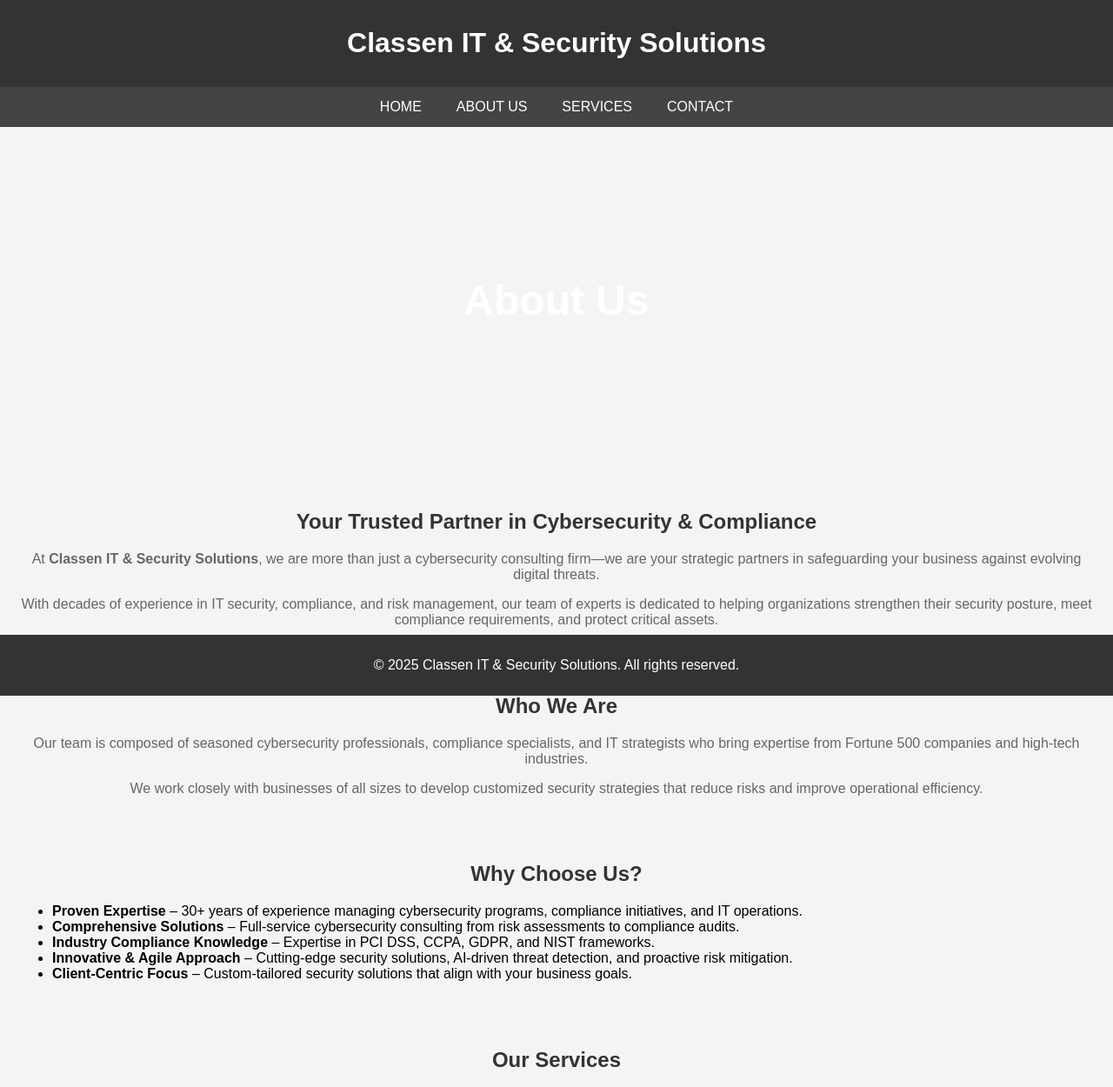
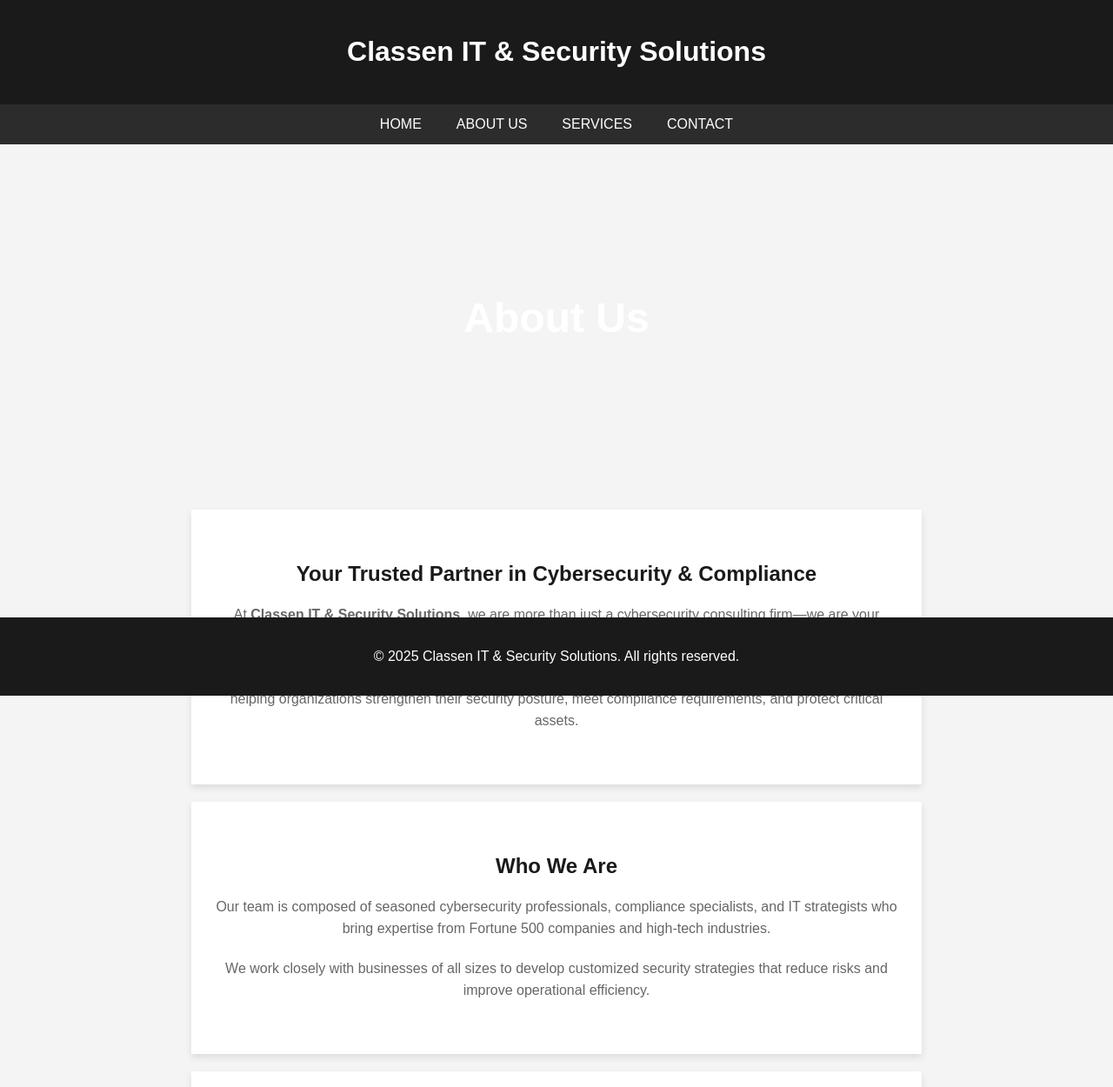
Before and after one commit to alexclage/alexclage.github.io, a plain HTML site: page about.html in a window 1280 px wide. Shown: the top 1250 px of the page at 87% size. Drawn offline with Linux system fonts and the light colour scheme.

Commit message:
spruce up and reformat

```diff
--- a/index.css
+++ b/index.css
@@ -4,27 +4,34 @@ body {
     padding: 0;
     background-color: #f4f4f4;
     text-align: center;
+    color: #333;
 }
+
 header {
-    background-color: #333;
+    background-color: #1a1a1a;
     color: #fff;
-    padding: 10px 0;
+    padding: 20px 0;
     text-align: center;
 }
+
 nav {
     display: flex;
     justify-content: center;
-    background-color: #444;
+    background-color: #2c2c2c;
 }
+
 nav a {
     color: #fff;
     padding: 14px 20px;
     text-decoration: none;
     text-transform: uppercase;
+    transition: background-color 0.3s ease;
 }
+
 nav a:hover {
-    background-color: #555;
+    background-color: #3d3d3d;
 }
+
 .hero {
     background-image: url('hero-image.jpg');
     background-size: cover;
@@ -36,29 +43,51 @@ nav a:hover {
     color: #fff;
     text-align: center;
 }
+
 .hero h1 {
     font-size: 3em;
     margin: 0;
-    text-align:center;
 }
+
 .content {
-    padding: 20px;
+    padding: 40px 20px;
     text-align: center;
+    background-color: #fff;
+    margin: 20px auto;
+    max-width: 800px;
+    box-shadow: 0 4px 8px rgba(0, 0, 0, 0.1);
 }
+
 .content h2 {
-    color: #333;
+    color: #1a1a1a;
+    margin-bottom: 20px;
 }
+
 .content p {
     color: #666;
+    line-height: 1.6;
+    margin-bottom: 20px;
 }
+
+.content ul {
+    list-style-type: none;
+    padding: 0;
+}
+
 .content li {
-    text-align:left;
+    text-align: left;
+    margin-bottom: 10px;
 }
+
+.content li strong {
+    color: #1a1a1a;
+}
+
 footer {
-    background-color: #333;
+    background-color: #1a1a1a;
     color: #fff;
     text-align: center;
-    padding: 10px 0;
+    padding: 20px 0;
     position: fixed;
     width: 100%;
     bottom: 0;
```
